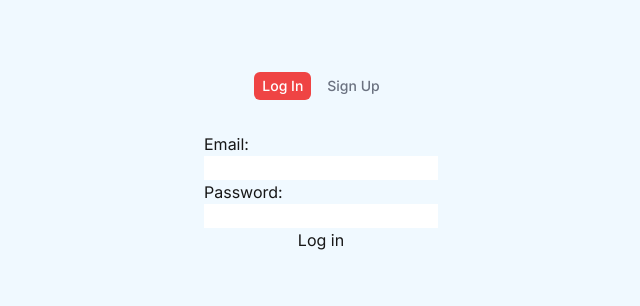
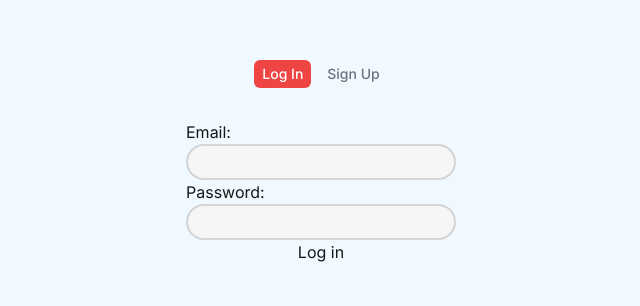
Before and after one commit to epoll31/foli.at, a Next.js app: page /login in a window 1280 px wide. Shown: the part 238-544 px from the top of the page, without its empty margins (319-959 px from the left). Built offline with nearby package versions, Linux system fonts and the light colour scheme; no server answers.

Commit message:
added Input component that uses GlowContainer

```diff
--- a/src/app/(auth)/login/page.tsx
+++ b/src/app/(auth)/login/page.tsx
@@ -1,12 +1,13 @@
+import Input from "@/components/form/input";
 import { login } from "./actions";
 
 export default function LoginPage() {
   return (
     <form className="flex flex-col w-fit">
       <label htmlFor="email">Email:</label>
-      <input id="email" name="email" type="email" required />
+      <Input id="email" name="email" type="email" required />
       <label htmlFor="password">Password:</label>
-      <input id="password" name="password" type="password" required />
+      <Input id="password" name="password" type="password" required />
       <button formAction={login}>Log in</button>
     </form>
   );
--- a/src/app/(auth)/signup/page.tsx
+++ b/src/app/(auth)/signup/page.tsx
@@ -1,12 +1,13 @@
+import Input from "@/components/form/input";
 import { signup } from "./actions";
 
 export default function SignUpPage() {
   return (
     <form className="flex flex-col w-fit">
       <label htmlFor="email">Email:</label>
-      <input id="email" name="email" type="email" required />
+      <Input id="email" name="email" type="email" required />
       <label htmlFor="password">Password:</label>
-      <input id="password" name="password" type="password" required />
+      <Input id="password" name="password" type="password" required />
       <button formAction={signup}>Sign up</button>
     </form>
   );
--- /dev/null
+++ b/src/components/form/input.tsx
@@ -0,0 +1,19 @@
+import { cn } from "@/utils/cn";
+import GlowContainer from "../navbar/GlowContainer";
+
+export default function Input({
+  className,
+  ...props
+}: React.InputHTMLAttributes<HTMLInputElement>) {
+  return (
+    <GlowContainer padding="2px">
+      <input
+        className={cn(
+          className,
+          "px-4 py-1 rounded-full outline-blue-300 focus-visible:outline-2 border-none bg-white/80 z-20"
+        )}
+        {...props}
+      />
+    </GlowContainer>
+  );
+}
--- a/src/components/navbar/GlowContainer.tsx
+++ b/src/components/navbar/GlowContainer.tsx
@@ -7,10 +7,12 @@ export default function GlowContainer({
   className,
   children,
   glowColor = "#fb3b53",
+  padding = "1px",
 }: {
   className?: string;
   children: React.ReactNode;
   glowColor?: string;
+  padding?: string;
 }) {
   const ref = useRef<HTMLDivElement>(null);
   const [mousePosition, setMousePosition] = useState({
@@ -35,13 +37,14 @@ export default function GlowContainer({
   return (
     <div
       className={cn(
-        "relative overflow-hidden rounded-full bg-neutral-300 p-px",
+        "relative overflow-hidden rounded-full bg-neutral-300",
         className
       )}
+      style={{ padding }}
       ref={ref}
     >
       <span
-        className={`absolute z-0 h-44 w-44 -translate-x-1/2 -translate-y-1/2  blur-lg`}
+        className={`absolute h-44 w-44 -translate-x-1/2 -translate-y-1/2  blur-lg pointer-events-none z-0`}
         style={
           {
             left: mousePosition.x,
@@ -50,7 +53,7 @@ export default function GlowContainer({
           } as CSSProperties
         }
       ></span>
-      {children}
+      <div className="relative z-10">{children}</div>
     </div>
   );
 }
--- a/src/components/navbar/NavBar.tsx
+++ b/src/components/navbar/NavBar.tsx
@@ -87,7 +87,7 @@ export default async function Nav() {
       className="fixed bottom-8 shadow-xl scale-95 hover:scale-100 transition-transform"
       glowColor="#fb3b53"
     >
-      <nav className="rounded-full flex flex-row flex-nowrap h-fit gap-px ">
+      <nav className="rounded-full flex flex-row flex-nowrap h-fit gap-px">
         {tabs.map((tab) => (
           <NavTab tab={tab} />
         ))}
```
